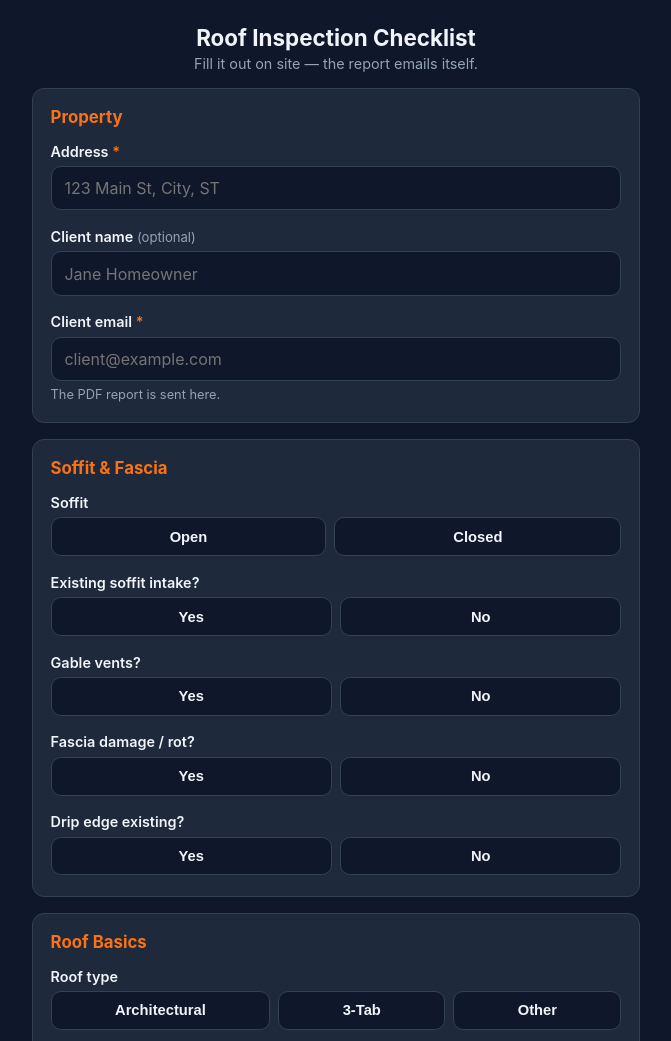
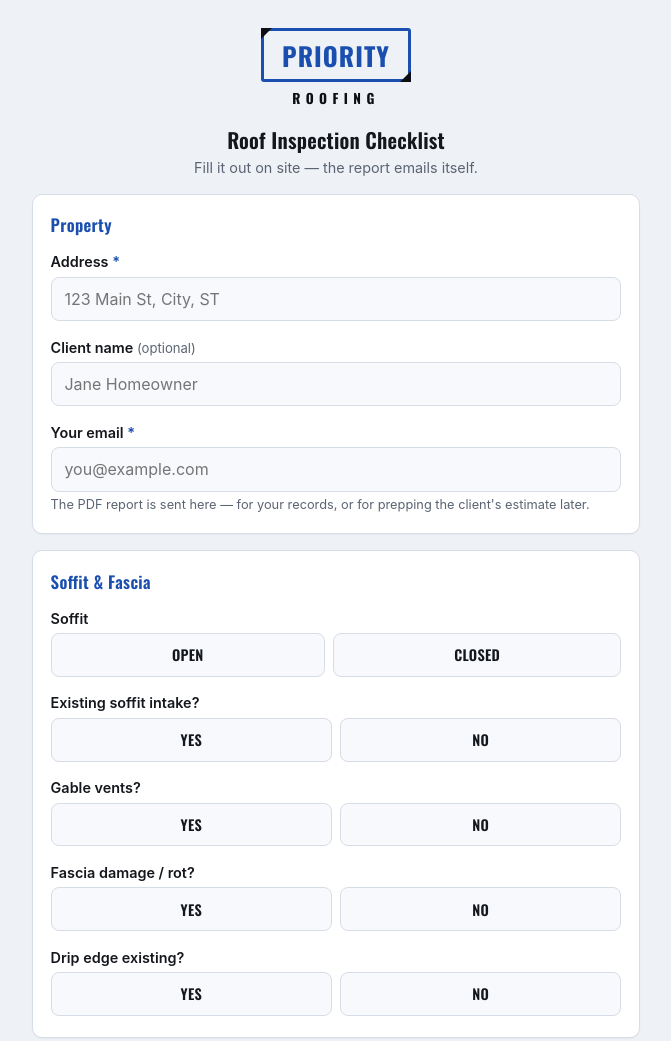
Before and after one commit to eyeseeyou12/roof-inspection, a plain HTML site: page index.html in a window 1280 px wide. Shown: the top 1041 px of the page, without its empty margins (304-975 px from the left). Drawn offline with nearby package versions, Linux system fonts and the light colour scheme.

Commit message:
Rebrand to Priority Roofing and fix report recipient
Report now emails to the inspector's own address (for internal
recordkeeping / prepping estimates) instead of the client's. Restyled
with Priority Roofing's blue/black palette, Oswald headings, and a
badge echoing the logo's clipped-corner box treatment.

```diff
--- a/app.js
+++ b/app.js
@@ -57,7 +57,7 @@
   function gatherAnswers() {
     var address = document.getElementById("address").value.trim();
     var clientName = document.getElementById("clientName").value.trim();
-    var clientEmail = document.getElementById("clientEmail").value.trim();
+    var reportEmail = document.getElementById("reportEmail").value.trim();
     var notes = document.getElementById("notes").value.trim();
     var roofTypeOther = document.getElementById("roofTypeOther").value.trim();
 
@@ -104,7 +104,7 @@
     return {
       address: address,
       clientName: clientName,
-      clientEmail: clientEmail,
+      reportEmail: reportEmail,
       notes: notes,
       soffitType: toggleState.soffitType || "Not recorded",
       soffitIntake: toggleState.soffitIntake || "Not recorded",
@@ -150,7 +150,7 @@
       doc.text("Client: " + data.clientName, margin, y);
       y += 15;
     }
-    doc.text("Client email: " + data.clientEmail, margin, y);
+    doc.text("Submitted by: " + data.reportEmail, margin, y);
     y += 24;
 
     doc.setFont("helvetica", "bold");
@@ -163,7 +163,7 @@
       margin: { left: margin, right: margin },
       theme: "grid",
       styles: { fontSize: 10, cellPadding: 5 },
-      headStyles: { fillColor: [31, 41, 55] },
+      headStyles: { fillColor: [26, 79, 176] },
       head: [["Item", "Answer"]],
       body: [
         ["Soffit", data.soffitType],
@@ -183,7 +183,7 @@
       margin: { left: margin, right: margin },
       theme: "grid",
       styles: { fontSize: 10, cellPadding: 5 },
-      headStyles: { fillColor: [31, 41, 55] },
+      headStyles: { fillColor: [26, 79, 176] },
       head: [["Item", "Answer"]],
       body: [
         ["Roof type", data.roofType],
@@ -203,7 +203,7 @@
       margin: { left: margin, right: margin },
       theme: "grid",
       styles: { fontSize: 10, cellPadding: 5 },
-      headStyles: { fillColor: [31, 41, 55] },
+      headStyles: { fillColor: [26, 79, 176] },
       head: [["Component", "Present", "Detail"]],
       body: componentBody
     });
@@ -262,8 +262,8 @@
       hiddenForm.appendChild(input);
     }
 
-    addField("to_email", data.clientEmail);
-    addField("client_name", data.clientName || "there");
+    addField("to_email", data.reportEmail);
+    addField("client_name", data.clientName || "Not recorded");
     addField("address", data.address);
 
     var fileInput = document.createElement("input");
@@ -296,7 +296,7 @@
     e.preventDefault();
 
     var addressEl = document.getElementById("address");
-    var emailEl = document.getElementById("clientEmail");
+    var emailEl = document.getElementById("reportEmail");
     var addressVal = addressEl.value.trim();
     var emailVal = emailEl.value.trim();
 
@@ -306,7 +306,7 @@
     setFieldError(emailEl, !emailOk);
 
     if (!addressOk || !emailOk) {
-      setStatus("Enter the address and a valid client email before generating the report.", "error");
+      setStatus("Enter the address and a valid email before generating the report.", "error");
       (addressOk ? emailEl : addressEl).focus();
       return;
     }
@@ -324,11 +324,11 @@
     }
 
     submitBtn.disabled = true;
-    setStatus("Generating PDF and emailing " + data.clientEmail + " …", "pending");
+    setStatus("Generating PDF and sending it to " + data.reportEmail + " …", "pending");
 
     sendReportEmail(data, pdfFile)
       .then(function () {
-        setStatus("Report emailed to " + data.clientEmail + ".", "success");
+        setStatus("Report sent to " + data.reportEmail + ".", "success");
         resetChecklist();
       })
       .catch(function (err) {
--- a/index.html
+++ b/index.html
@@ -4,18 +4,25 @@
 <meta charset="utf-8" />
 <meta name="viewport" content="width=device-width, initial-scale=1, viewport-fit=cover" />
 <title>Roof Inspection Checklist</title>
-<meta name="description" content="Roof assessment checklist that emails a PDF report to the client." />
+<meta name="description" content="Priority Roofing's on-site inspection checklist — generates a PDF report for internal use." />
 <link rel="manifest" href="manifest.json" />
 <link rel="icon" href="icons/favicon-32.png" sizes="32x32" />
 <link rel="apple-touch-icon" href="icons/icon-180.png" />
-<meta name="theme-color" content="#1f2937" />
+<meta name="theme-color" content="#1a4fb0" />
 <meta name="apple-mobile-web-app-capable" content="yes" />
 <meta name="apple-mobile-web-app-status-bar-style" content="black-translucent" />
 <meta name="apple-mobile-web-app-title" content="Roof Inspect" />
+<link rel="preconnect" href="https://fonts.googleapis.com" />
+<link rel="preconnect" href="https://fonts.gstatic.com" crossorigin />
+<link href="https://fonts.googleapis.com/css2?family=Oswald:wght@500;600;700;800&display=swap" rel="stylesheet" />
 <link rel="stylesheet" href="styles.css" />
 </head>
 <body>
 <header class="app-header">
+  <div class="brand-mark">
+    <div class="brand-badge">Priority</div>
+    <div class="brand-sub">Roofing</div>
+  </div>
   <h1>Roof Inspection Checklist</h1>
   <p class="subtitle">Fill it out on site — the report emails itself.</p>
 </header>
@@ -37,9 +44,9 @@
       </div>
 
       <div class="field">
-        <label for="clientEmail">Client email <span class="req">*</span></label>
-        <input type="email" id="clientEmail" name="clientEmail" required autocomplete="email" placeholder="client@example.com" />
-        <p class="hint">The PDF report is sent here.</p>
+        <label for="reportEmail">Your email <span class="req">*</span></label>
+        <input type="email" id="reportEmail" name="reportEmail" required autocomplete="email" placeholder="you@example.com" />
+        <p class="hint">The PDF report is sent here — for your records, or for prepping the client's estimate later.</p>
       </div>
     </section>
 
--- a/styles.css
+++ b/styles.css
@@ -1,15 +1,19 @@
 :root {
-  --bg: #0f172a;
-  --card: #1e293b;
-  --card-border: #334155;
-  --text: #f1f5f9;
-  --text-dim: #94a3b8;
-  --accent: #f97316;
-  --accent-text: #1f2937;
-  --green: #22c55e;
-  --red: #ef4444;
-  --field-bg: #0f172a;
-  --radius: 12px;
+  --brand-blue: #1a4fb0;
+  --brand-blue-dark: #123a85;
+  --brand-black: #0d0f12;
+  --bg: #eef1f6;
+  --card: #ffffff;
+  --card-border: #d7dde6;
+  --text: #14171c;
+  --text-dim: #5b6472;
+  --accent: var(--brand-blue);
+  --accent-text: #ffffff;
+  --green: #16803c;
+  --red: #d3271e;
+  --field-bg: #f7f9fc;
+  --radius: 10px;
+  --font-brand: "Oswald", "Arial Narrow", -apple-system, sans-serif;
 }
 
 * { box-sizing: border-box; }
@@ -27,13 +31,68 @@ body {
 }
 
 .app-header {
-  padding: 1.5rem 1.25rem 1rem;
+  padding: 1.75rem 1.25rem 1.1rem;
   text-align: center;
 }
 
+.brand-mark {
+  margin-bottom: 1rem;
+}
+
+.brand-badge {
+  position: relative;
+  display: inline-block;
+  border: 3px solid var(--brand-blue);
+  border-radius: 3px;
+  padding: 0.3rem 1.1rem;
+  font-family: var(--font-brand);
+  font-weight: 700;
+  font-size: 1.6rem;
+  text-transform: uppercase;
+  letter-spacing: 0.04em;
+  color: var(--brand-blue);
+}
+
+.brand-badge::before,
+.brand-badge::after {
+  content: "";
+  position: absolute;
+  width: 0;
+  height: 0;
+  border-style: solid;
+}
+
+.brand-badge::before {
+  top: -3px;
+  left: -3px;
+  border-width: 11px 11px 0 0;
+  border-color: var(--brand-black) transparent transparent transparent;
+}
+
+.brand-badge::after {
+  bottom: -3px;
+  right: -3px;
+  border-width: 0 0 11px 11px;
+  border-color: transparent transparent var(--brand-black) transparent;
+}
+
+.brand-sub {
+  margin-top: 0.4rem;
+  font-family: var(--font-brand);
+  font-weight: 700;
+  font-size: 0.85rem;
+  text-transform: uppercase;
+  letter-spacing: 0.4em;
+  color: var(--brand-black);
+}
+
 .app-header h1 {
-  margin: 0 0 0.25rem;
-  font-size: 1.4rem;
+  margin: 1rem 0 0.25rem;
+  font-family: var(--font-brand);
+  font-weight: 600;
+  font-size: 1.3rem;
+  letter-spacing: 0.01em;
+  color: var(--text);
 }
 
 .subtitle {
@@ -54,12 +113,16 @@ main {
   border-radius: var(--radius);
   padding: 1.1rem 1.1rem 1.3rem;
   margin-bottom: 1rem;
+  box-shadow: 0 1px 2px rgba(13, 15, 18, 0.04);
 }
 
 .card h2 {
   margin: 0 0 1rem;
+  font-family: var(--font-brand);
+  font-weight: 600;
   font-size: 1.05rem;
-  color: var(--accent);
+  letter-spacing: 0.02em;
+  color: var(--brand-blue);
 }
 
 .section-hint {
@@ -90,7 +153,7 @@ label, .q-label {
   margin-top: 0.6rem;
 }
 
-.req { color: var(--accent); }
+.req { color: var(--brand-blue); }
 .optional { color: var(--text-dim); font-weight: 400; font-size: 0.82rem; }
 
 input[type="text"],
@@ -99,7 +162,7 @@ input[type="number"],
 textarea {
   width: 100%;
   padding: 0.7rem 0.8rem;
-  border-radius: 10px;
+  border-radius: 8px;
   border: 1px solid var(--card-border);
   background: var(--field-bg);
   color: var(--text);
@@ -132,12 +195,15 @@ textarea {
   flex: 1 1 auto;
   min-width: 4.5rem;
   padding: 0.65rem 0.9rem;
-  border-radius: 10px;
+  border-radius: 8px;
   border: 1px solid var(--card-border);
   background: var(--field-bg);
   color: var(--text);
-  font-size: 0.92rem;
+  font-family: var(--font-brand);
+  font-size: 0.9rem;
   font-weight: 600;
+  text-transform: uppercase;
+  letter-spacing: 0.02em;
   cursor: pointer;
   -webkit-tap-highlight-color: transparent;
 }
@@ -229,11 +295,14 @@ textarea {
   width: 100%;
   padding: 1rem;
   border: none;
-  border-radius: 12px;
+  border-radius: 8px;
   background: var(--accent);
   color: var(--accent-text);
+  font-family: var(--font-brand);
   font-size: 1.05rem;
   font-weight: 700;
+  text-transform: uppercase;
+  letter-spacing: 0.03em;
   cursor: pointer;
 }
 
@@ -243,7 +312,7 @@ textarea {
 }
 
 .primary-btn:active:not(:disabled) {
-  transform: scale(0.99);
+  background: var(--brand-blue-dark);
 }
 
 .status-msg {
```
Also changed, not shown: README.md, icons/favicon-32.png, icons/icon-180.png, icons/icon-192.png, icons/icon-512-maskable.png, icons/icon-512.png, icons/icon-maskable-source.svg, icons/icon-source.svg, manifest.json.
